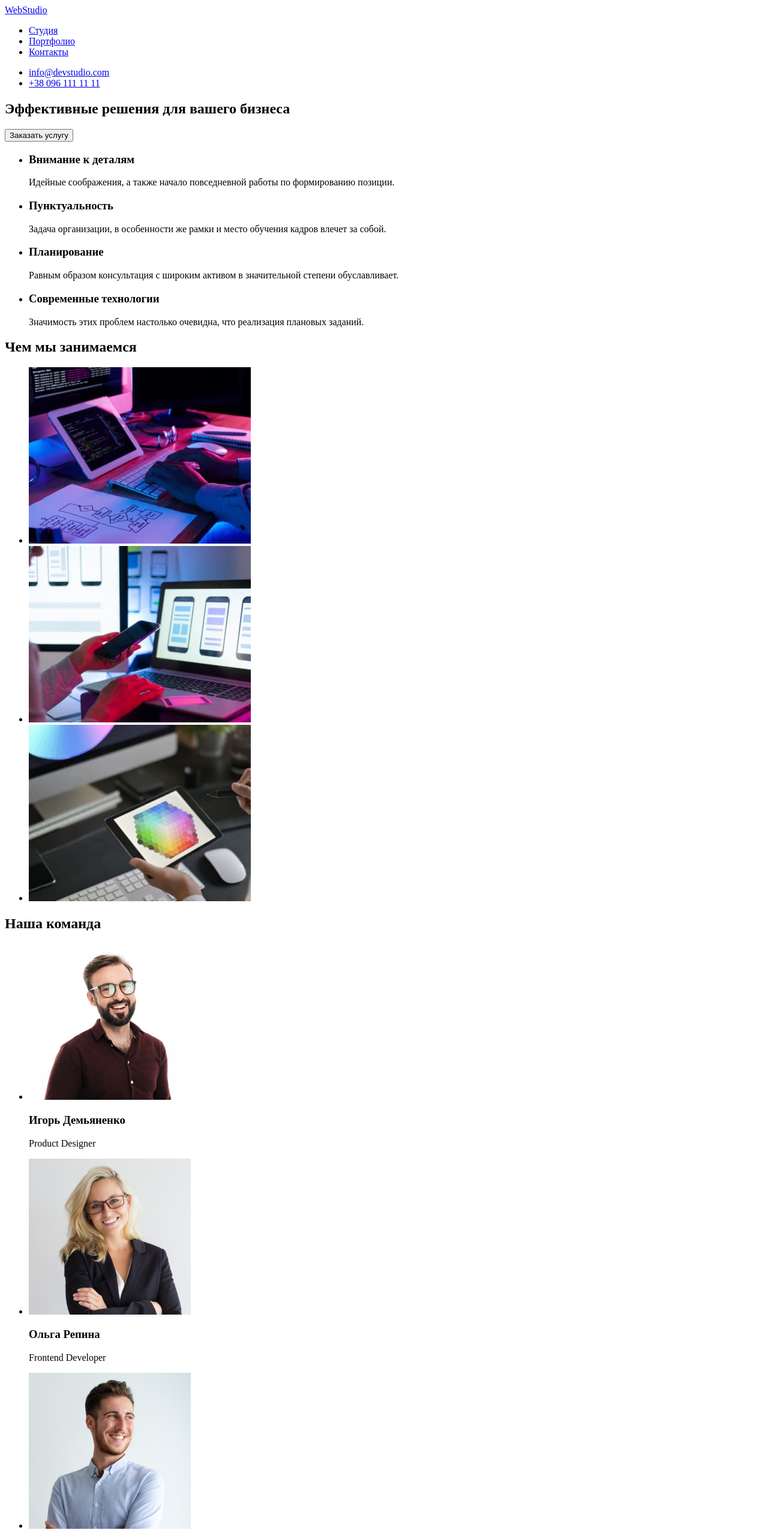
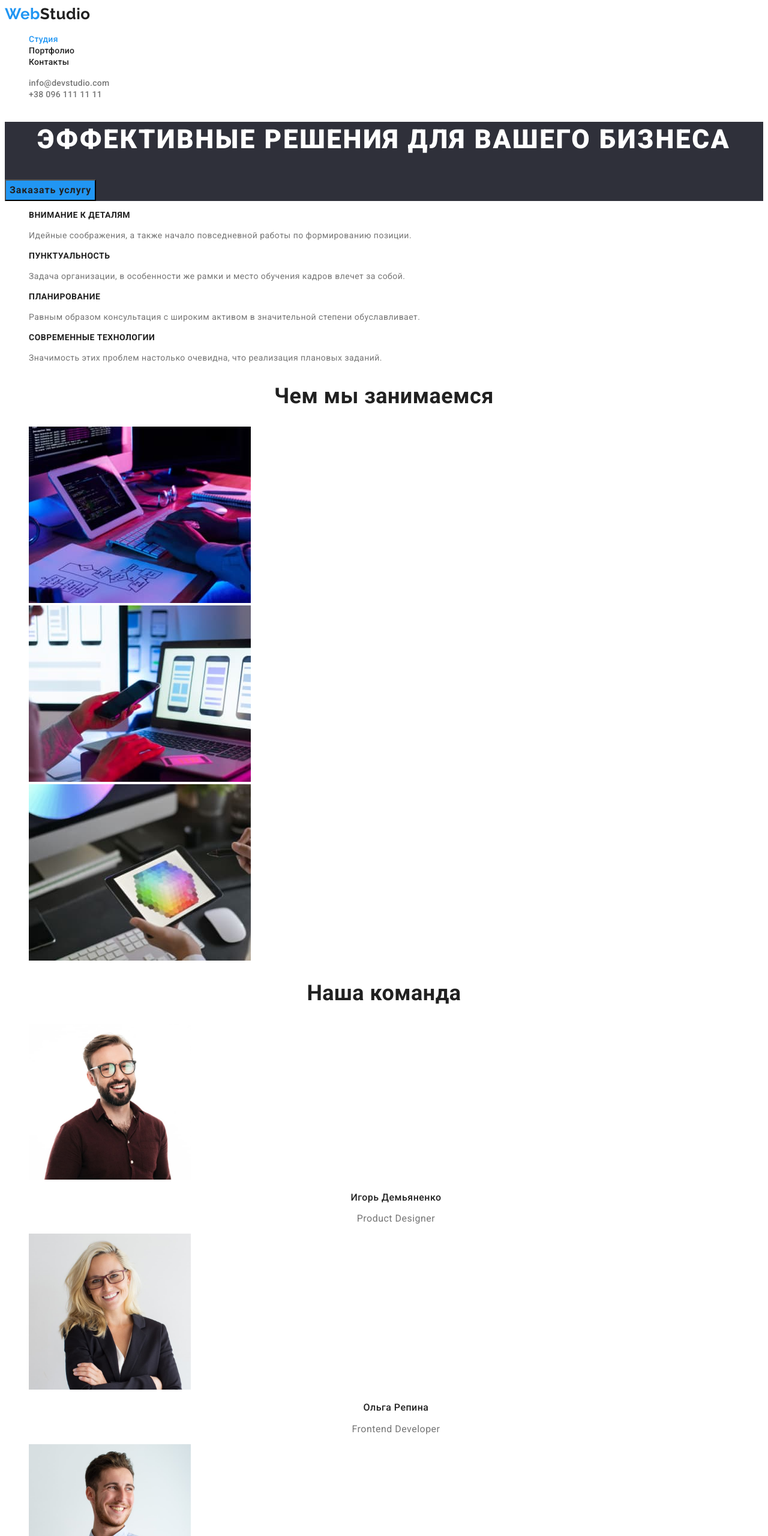
Before and after one commit to Shpetynya/Homework-2, a plain HTML site: page index.html in a window 1280 px wide. Shown: the top 2560 px of the page at 60% size. Drawn offline with Linux system fonts and the light colour scheme.

Commit message:
create portfolio.html styles for site

```diff
--- a/css/styles.css
+++ b/css/styles.css
@@ -0,0 +1,165 @@
+:root {
+  --hero-footer-color: #2f303a;
+  --background-color: #ffffff;
+  --text-color: #212121;
+  --secondary-text-color: #757575;
+  --interactive-color: #2196f3;
+  --portfolio-buttons-color: #f5f4fa;
+  --footer-address-text: color: rgba(255, 255, 255, 0.6);
+  --font-weight-medium: 500;
+  --font-weight-bold:700;
+  --font-weight-mbold:900;
+  --font-size-text:14px;
+
+}
+body {
+color: var(--text-color);
+background-color: var(--background-color);
+font-family: Roboto, sans-serif;
+letter-spacing: 0.03em;
+}
+.list {
+list-style: none;
+}
+.link {
+  text-decoration: none;
+}
+/* Header Navigation and contacts */
+.nav-link,
+.logo {
+color: var(--text-color);
+}
+.nav-link, .contakt {
+font-weight: var(--font-weight-medium);
+font-size: var(--font-size-text);
+line-height: 1.14;
+letter-spacing: 0.02em;
+}
+
+.logo-first {
+color: var(--interactive-color);
+}
+.logo, .logo-footer {
+font-family: Raleway, sans-serif;
+font-weight: var(--font-weight-bold);
+font-size: 26px;
+line-height: 1.2;
+}
+.nav-link:hover,
+.nav-link:focus,
+.nav-link.current,
+.contakt:hover,
+.contakt:focus {
+color: var(--interactive-color);
+}
+.contakt {
+color: var(--secondary-text-color);
+}
+/* Hero */
+.hero {
+background-color: var(--hero-footer-color);
+}
+.hero-title {
+color: var(--background-color);
+font-weight: var(--font-weight-mbold);
+font-size: 44px;
+line-height: 1.36;
+text-align: center;
+letter-spacing: 0.06em;
+text-transform: uppercase;
+}
+.main-button {
+color: var(--text-color);
+background-color: var(--interactive-color);
+font-family: inherit;
+font-weight: var(--font-weight-bold);
+font-size: 16px;
+line-height: 1.88;
+display: flex;
+align-items: center;
+text-align: center;
+letter-spacing: 0.06em;
+cursor: pointer
+}
+/* Benefits section */
+.benefits-title{
+font-weight: var(--font-weight-bold);
+font-size: var(--font-size-text);
+line-height: 1.14;
+text-transform: uppercase;
+}
+.benefits-text {
+color: var(--secondary-text-color);
+font-size: var(--font-size-text);
+line-height: 1.71;
+}
+/* Activity section */
+.title {
+font-weight: var(--font-weight-bold);
+font-size: 36px;
+line-height: 1.17;
+text-align: center;
+}
+/* Team section */
+.team-name {
+font-weight: var(--font-weight-medium);
+font-size: 16px;
+line-height: 1.19;
+text-align: center;
+}
+.team-text {
+color: var(--secondary-text-color);
+font-size: 16px;
+line-height:1.19;
+text-align: center;
+}
+/* Footer */
+.footer {
+  background-color: var(--hero-footer-color);
+}
+.logo-footer, .add-link-map {
+color: var(--background-color);
+}
+
+.add-link {
+color: var(--footer-address-text);
+}
+.add-link:hover, .add-link:focus {
+  color: var(--interactive-color);
+}
+.add-link, .add-link-map {
+font-style: normal;
+font-size: var(--font-size-text);
+line-height: 1.71;
+}
+
+/* Portfolio buttons */
+.portfolio-btn {
+color: var(--text-color);
+background-color: var(--portfolio-buttons-color);
+font-family: inherit;
+font-weight: var(--font-weight-medium);
+font-size: 16px;
+line-height: 1.62;
+text-align: center;
+cursor: pointer
+}
+.portfolio-btn:hover, .portfolio-btn:focus {
+color: var(--background-color);
+background-color: var(--interactive-color);
+}
+/* Portfilio cards */
+.card-link {
+color: var(--text-color);
+}
+.card-title {
+font-weight: var(--font-weight-bold);
+font-size: 18px;
+line-height: 2;
+letter-spacing: 0.06em;
+}
+.card-subtitle {
+color: var(--secondary-text-color);
+font-size: 16px;
+line-height: 1.88;
+}
--- a/index.html
+++ b/index.html
@@ -4,190 +4,138 @@
     <meta charset="UTF-8" />
     <meta http-equiv="X-UA-Compatible" content="IE=edge" />
     <meta name="viewport" content="width=device-width, initial-scale=1.0" />
-    <link rel="preconnect" href="https://fonts.googleapis.com" />
-    <link rel="preconnect" href="https://fonts.gstatic.com" crossorigin />
+    <title>Document</title>
     <link
       href="https://fonts.googleapis.com/css2?family=Raleway:wght@700&family=Roboto:wght@400;500;700;900&display=swap"
       rel="stylesheet"
     />
     <link rel="stylesheet" href="./css/styles.css" />
-    <title>Студия</title>
   </head>
   <body>
     <!-- Header -->
-    <header class="header-box">
-      <div class="header-body">
-        <nav class="navigation">
+    <header class="header">
+      <nav class="nav">
         <a href="index.html" lang="en" class="logo link"
           ><span class="logo-first">Web</span>Studio</a
         >
-          <ul>
-            <li>
-              <a href="index.html" class="navigation-link link current active">Студия</a>
+        <ul class="list">
+          <li class="nav-btn">
+            <a href="./index.html" class="nav-link link current">Студия</a>
           </li>
           <li>
-              <a href="portfolio.html" class="navigation-link link current active">Портфолио</a>
+            <a href="./portfolio.html" class="nav-link link">Портфолио</a>
           </li>
           <li>
-              <a href="#" class="navigation-link link current active">Контакты</a>
+            <a href="#" class="nav-link link">Контакты</a>
           </li>
         </ul>
       </nav>
-        <div class="kontakt-line">
-          <ul>
+      <ul class="list contakts">
         <li>
-              <a href="mailto:info@devstudio.com" class="kontakt-link link">info@devstudio.com</a>
+          <a href="mailto:info@devstudio.com" class="contakt link">info@devstudio.com</a>
         </li>
         <li>
-              <a href="tel:+380961111111" class="kontakt-link link">+38 096 111 11 11</a>
+          <a href="tel:+380961111111" class="contakt link">+38 096 111 11 11</a>
         </li>
       </ul>
-        </div>
-      </div>
     </header>
     <main>
-      <!-- Cap section -->
-      <section class="font-hero-header">
-        <div class="hero-box">
-          <h1 class="text-hero-header">Эффективные решения для вашего бизнеса</h1>
-          <div class="hero-button">
+      <!-- Hero section -->
+      <section class="hero">
+        <h1 class="hero-title">Эффективные решения для вашего бизнеса</h1>
         <button type="button" class="main-button">Заказать услугу</button>
-          </div>
-        </div>
       </section>
       <!-- Benefits section -->
       <section class="benefits">
-        <div class="benefits-box">
         <h2 hidden>Преимущества</h2>
-          <ul class="benefits-items">
-            <li class="benefits-item">
-              <h3 class="benefits-item-title">Внимание к деталям</h3>
-              <p class="benefits-item-text">
+        <ul class="list">
+          <li>
+            <h3 class="benefits-title">Внимание к деталям</h3>
+            <p class="benefits-text">
               Идейные соображения, а также начало повседневной работы по формированию позиции.
             </p>
           </li>
-            <li class="benefits-item">
-              <h3 class="benefits-item-title">Пунктуальность</h3>
-              <p class="benefits-item-text">
+          <li>
+            <h3 class="benefits-title">Пунктуальность</h3>
+            <p class="benefits-text">
               Задача организации, в особенности же рамки и место обучения кадров влечет за собой.
             </p>
           </li>
-            <li class="benefits-item">
-              <h3 class="benefits-item-title">Планирование</h3>
-              <p class="benefits-item-text">
+          <li>
+            <h3 class="benefits-title">Планирование</h3>
+            <p class="benefits-text">
               Равным образом консультация с широким активом в значительной степени обуславливает.
             </p>
           </li>
-            <li class="benefits-item">
-              <h3 class="benefits-item-title">Современные технологии</h3>
-              <p class="benefits-item-text">
+          <li>
+            <h3 class="benefits-title">Современные технологии</h3>
+            <p class="benefits-text">
               Значимость этих проблем настолько очевидна, что реализация плановых заданий.
             </p>
           </li>
         </ul>
-        </div>
       </section>
-      <!-- What we are doing section -->
+      <!-- Activity section -->
       <section class="activity">
-        <div class="activity-box">
-          <h2 class="activity-title">Чем мы занимаемся</h2>
-          <ul class="activity-items">
-            <li class="activity-item">
+        <h2 class="title">Чем мы занимаемся</h2>
+        <ul class="list">
+          <li>
             <img src="./images/box1.jpg" width="370" height="294" alt="Веб разработка" />
           </li>
-            <li class="activity-item">
+          <li>
             <img src="./images/box2.jpg" width="370" height="294" alt="Мобильные приложения" />
           </li>
-            <li class="activity-item">
+          <li>
             <img src="./images/box3.jpg" width="370" height="294" alt="Дизайн" />
           </li>
         </ul>
-        </div>
       </section>
-      <!-- Our team section -->
+      <!-- Team section -->
       <section class="team">
-        <div class="team-box">
-          <h2 class="team-title">Наша команда</h2>
-          <ul class="team-cards">
-            <li class="team-card">
-              <img
-                src="./images/img1.jpg"
-                width="270"
-                height="260"
-                alt="Игорь Демьяненко"
-                class="card-img"
-              />
-              <h3 class="card-title">Игорь Демьяненко</h3>
-              <p class="card-text">Product Designer</p>
+        <h2 class="title">Наша команда</h2>
+        <ul class="list">
+          <li>
+            <img src="./images/img1.jpg" width="270" height="260" alt="Игорь Демьяненко" />
+            <h3 class="team-name">Игорь Демьяненко</h3>
+            <p class="team-text">Product Designer</p>
           </li>
-            <li class="team-card">
-              <img
-                src="./images/img2.jpg"
-                width="270"
-                height="260"
-                alt="Ольга Репина"
-                class="card-img"
-              />
-              <h3 class="card-title">Ольга Репина</h3>
-              <p class="card-text">Frontend Developer</p>
+          <li>
+            <img src="./images/img2.jpg" width="270" height="260" alt="Ольга Репина" />
+            <h3 class="team-name">Ольга Репина</h3>
+            <p class="team-text">Frontend Developer</p>
           </li>
-            <li class="team-card">
-              <img
-                src="./images/img3.jpg"
-                width="270"
-                height="260"
-                alt="Николай Тарасов"
-                class="card-img"
-              />
-              <h3 class="card-title">Николай Тарасов</h3>
-              <p class="card-text">Marketing</p>
+          <li>
+            <img src="./images/img3.jpg" width="270" height="260" alt="Николай Тарасов" />
+            <h3 class="team-name">Николай Тарасов</h3>
+            <p class="team-text">Marketing</p>
           </li>
-            <li class="team-card">
-              <img
-                src="./images/img4.jpg"
-                width="270"
-                height="260"
-                alt="Михаил Ермаков"
-                class="card-img"
-              />
-              <h3 class="card-title">Михаил Ермаков</h3>
-              <p class="card-text">UI Designer</p>
+          <li>
+            <img src="./images/img4.jpg" width="270" height="260" alt="Михаил Ермаков" />
+            <h3 class="team-name">Михаил Ермаков</h3>
+            <p class="team-text">UI Designer</p>
           </li>
         </ul>
-        </div>
       </section>
     </main>
     <!-- Footer -->
     <footer class="footer">
-      <div class="footer-box">
-        <div class="footer-contakt-body">
-          <a href="index.html" lang="en" class="logo link"
+      <a href="index.html" lang="en" class="logo-footer link"
         ><span class="logo-first">Web</span>Studio</a
       >
-          <div class="address-list-body">
-            <address>
-              <ul class="footer-address-list">
-                <li class="footer-address-item">
+      <address class="add">
+        <ul class="list">
+          <li>
             <a
               href="https://goo.gl/maps/YPpEUwm6kSK8yfVS6"
               target="_blank"
-                    class="footer-address-link link map-address"
+              class="add-link-map link"
               >г. Киев, пр-т Леси Украинки, 26</a
             >
           </li>
-                <li class="footer-address-item">
-                  <a href="mailto:info@example.com" class="footer-address-link link"
-                    >info@example.com</a
-                  >
-                </li>
-                <li class="footer-address-item">
-                  <a href="tel:+380991111111" class="footer-address-link link">+38 099 111 11 11</a>
-                </li>
+          <li><a href="mailto:info@example.com" class="add-link link">info@example.com</a></li>
+          <li><a href="tel:+380991111111" class="add-link link">+38 099 111 11 11</a></li>
         </ul>
       </address>
-          </div>
-        </div>
-      </div>
     </footer>
   </body>
 </html>
```
Also changed, not shown: portfolio.html (+47 -97 lines). Lines whose indentation alone changed are shown as unchanged.
